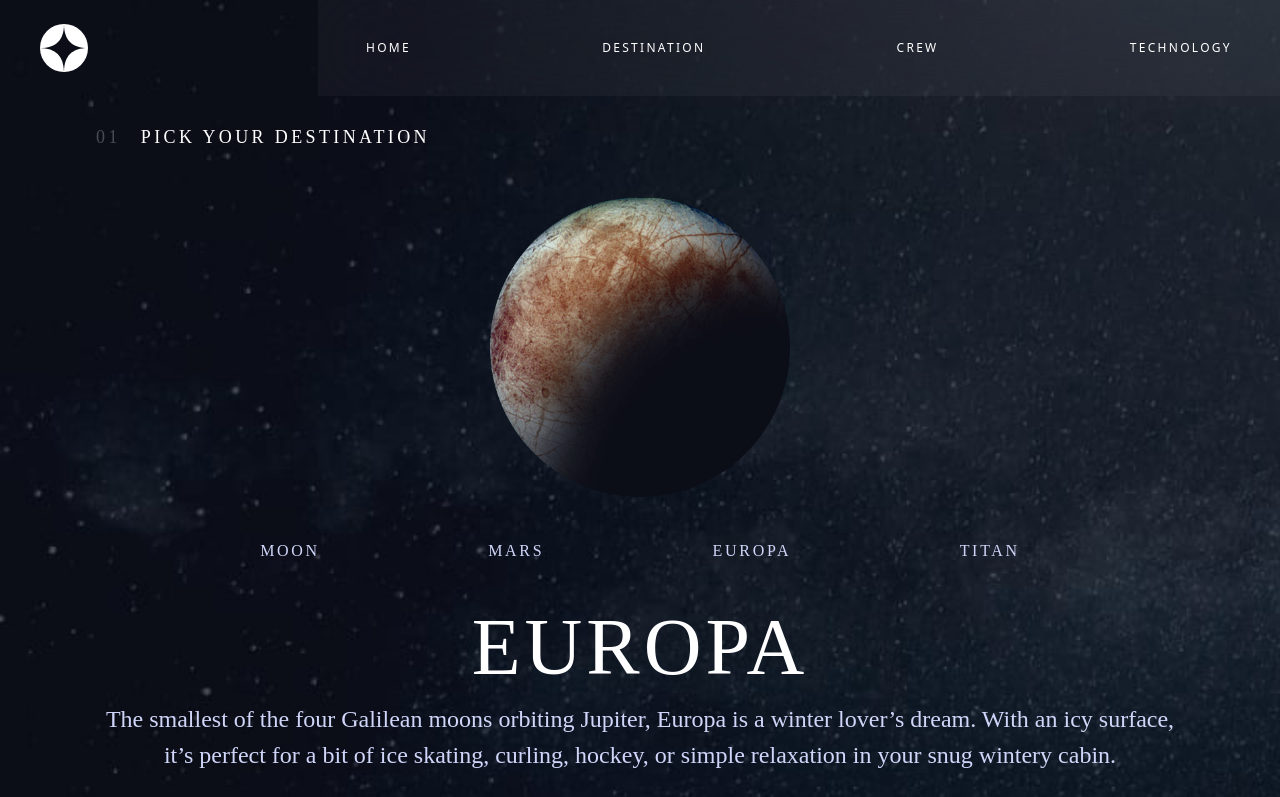
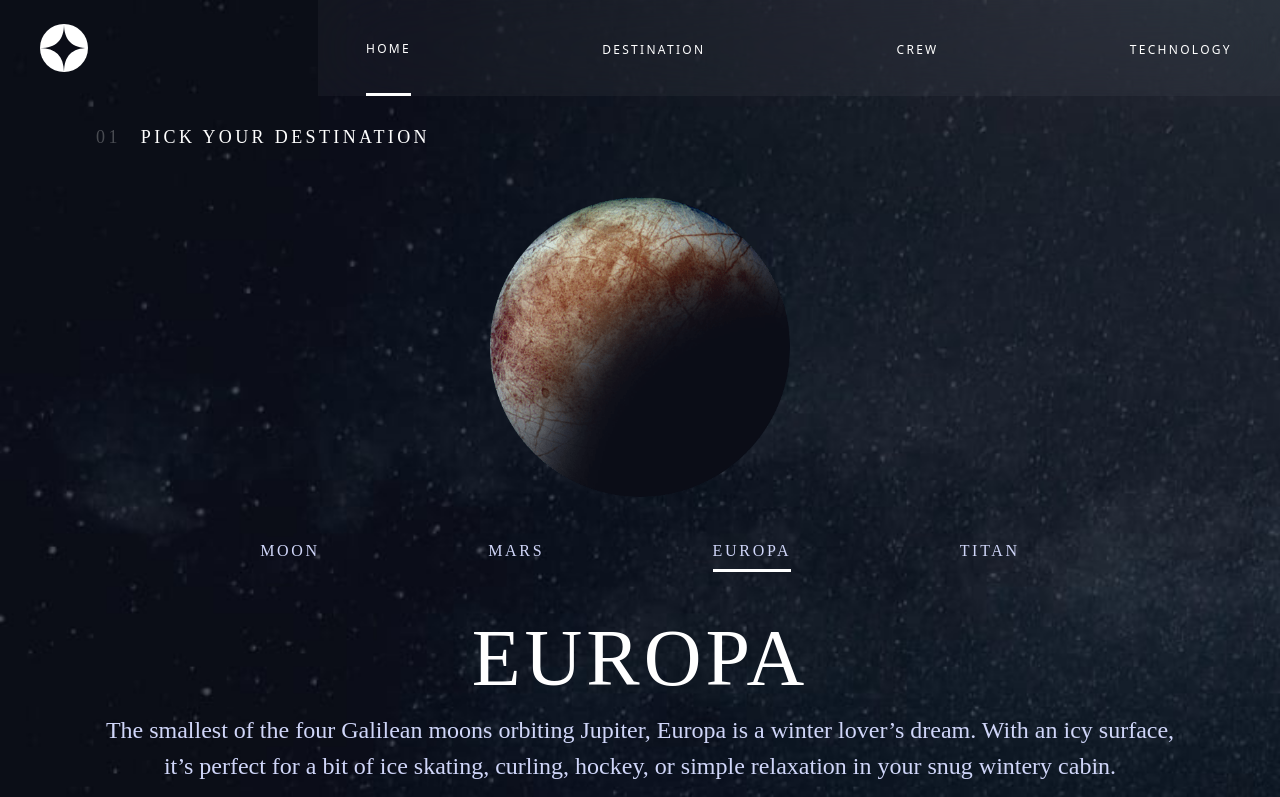
Before and after one commit to LadoAsambadze/Space-tourism-website-Full-Stack, a React (Vite) app: page /destination/europa in a window 1280 px wide. Shown: the top 797 px of the page. Built offline with nearby package versions, Linux system fonts and the light colour scheme.

Commit message:
creat 90% of mark up main page and destination page, also header and menu bar, some bugs left to fix

```diff
--- a/src/components/Header-desktop.tsx
+++ b/src/components/Header-desktop.tsx
@@ -1,25 +1,92 @@
 import { Link } from "react-router-dom";
+import { useState } from "react";
 
 export default function HeaderDesktop() {
+  const [under, setUnder] = useState("home");
   return (
     <div className="sm:hidden md:hidden absolute w-full  flex-row  items-center justify-between lg:flex pt-10 pl-14 ">
       <img src="/share/logo.svg" alt="logo" className="w-12 h-12" />
-      <div className="w-full ml-[500px]  py-10 pl-32 pr-40 flex flex-row  items-center justify-between backdrop-blur-custom bg-divBack">
-        <Link to="/" className="text-white text-xs leading-4  tracking-[2.3px]">
+      <div className="w-full ml-[500px]  pt-10 pl-32 pr-40 flex flex-row  items-center justify-between backdrop-blur-custom bg-divBack">
+        <div className="flex flex-col">
+          <Link
+            onClick={() => {
+              setUnder("home");
+            }}
+            to="/"
+            className="pointer pb-9"
+          >
+            <span className="text-white text-xs leading-4 tracking-[2.3px]  font-bold ">
+              00
+            </span>
+            <span className="text-white text-xs leading-4 tracking-[2.3px]  ml-2">
               HOME
+            </span>
           </Link>
+          <div
+            className="w-full bg-white h-[3px] "
+            style={{ display: under === "home" ? "block" : "none" }}
+          ></div>
+        </div>
+        <div className="flex flex-col">
           <Link
+            onClick={() => {
+              setUnder("destination");
+            }}
             to="/destination/moon"
-          className="text-white text-xs leading-4  tracking-[2.3px]"
+            className="pointer pb-9"
           >
+            <span className="text-white text-xs leading-4 tracking-[2.3px] font-bold ">
+              01
+            </span>
+            <span className="text-white text-xs leading-4 tracking-[2.3px] ml-2">
               DESTINATION
+            </span>
           </Link>
-        <span className="text-white text-xs leading-4  tracking-[2.3px]">
+          <div
+            className="w-full bg-white h-[3px] "
+            style={{ display: under === "destination" ? "block" : "none" }}
+          ></div>
+        </div>
+        <div className="flex flex-col">
+          <Link
+            onClick={() => {
+              setUnder("crew");
+            }}
+            to="/destination/crew"
+            className="pointer pb-9"
+          >
+            <span className="text-white text-xs leading-4 tracking-[2.3px] font-bold ">
+              02
+            </span>
+            <span className="text-white text-xs leading-4 tracking-[2.3px] ml-2">
               CREW
             </span>
-        <span className="text-white text-xs leading-4  tracking-[2.3px]">
+          </Link>
+          <div
+            className="w-full bg-white h-[3px] "
+            style={{ display: under === "crew" ? "block" : "none" }}
+          ></div>
+        </div>
+        <div className="flex flex-col">
+          <Link
+            onClick={() => {
+              setUnder("technology");
+            }}
+            to="/destination/technology"
+            className="pointer pb-9"
+          >
+            <span className="text-white text-xs leading-4 tracking-[2.3px] font-bold ">
+              03
+            </span>
+            <span className="text-white text-xs leading-4 tracking-[2.3px] ml-2">
               TECHNOLOGY
             </span>
+          </Link>
+          <div
+            className="w-full bg-white h-[3px] "
+            style={{ display: under === "technology" ? "block" : "none" }}
+          ></div>
+        </div>
       </div>
     </div>
   );
--- a/src/components/Header-mobile.tsx
+++ b/src/components/Header-mobile.tsx
@@ -16,14 +16,15 @@ export default function Header() {
             setActive(true);
           }}
         />
+      </div>
       <div
-          className="w-[70%] min-h-screen bg-[#FFFFFF0A] backdrop-blur-custom bg-divback absolute right-0 top-0
-        pt-8 pr-7 pb-[377px] pl-8 flex flex-col md:hidden lg:hidden"
+        className="w-[70%]  bg-[#FFFFFF0A] backdrop-blur-custom bg-divback absolute z-40 right-0 top-0
+        pt-8 pr-7 pb-[377px] pl-8 flex flex-col md:hidden lg:hidden "
         style={{ display: active ? "flex" : "none" }}
       >
         <div className="w-full flex justify-end">
           <img
-              src="share/icon-close.svg"
+            src="/share/icon-close.svg"
             alt="close icon"
             className="pointer"
             onClick={() => {
@@ -72,7 +73,6 @@ export default function Header() {
           </div>
         </div>
       </div>
-      </div>
     </>
   );
 }
--- a/src/components/Header-tablet.tsx
+++ b/src/components/Header-tablet.tsx
@@ -1,26 +1,65 @@
+import { useState } from "react";
 import { Link } from "react-router-dom";
 
 export default function HeaderTablet() {
+  const [under, setUnder] = useState("home");
+
   return (
     <div className="sm:hidden  absolute w-full  flex-row md:flex md:justify-between lg:hidden">
       <img src="/share/logo.svg" alt="logo" className="py-6 pl-10" />
-      <div className="w-full ml-[230px]  py-10 px-12 flex flex-row  items-center justify-between backdrop-blur-custom bg-divBack">
-        <Link to="/" className="text-white text-xs leading-4  tracking-[2.3px]">
+      <div className="w-full ml-[230px]  pt-10 px-12 flex flex-row  items-center justify-between backdrop-blur-custom bg-divBack">
+        <div className="flex flex-col">
+          <Link
+            onClick={() => {
+              setUnder("home");
+            }}
+            to="/"
+            className="text-white text-xs leading-4  tracking-[2.3px] pb-9"
+          >
             HOME
           </Link>
+          <div
+            className="w-full bg-white h-[3px] "
+            style={{ display: under === "home" ? "block" : "none" }}
+          ></div>
+        </div>
+        <div className="flex flex-col">
           <Link
+            onClick={() => {
+              setUnder("destination");
+            }}
             to="/destination/moon
           "
-          className="text-white text-xs leading-4  tracking-[2.3px]"
+            className="text-white text-xs leading-4  tracking-[2.3px] pb-9"
           >
             DESTINATION
           </Link>
-        <span className="text-white text-xs leading-4  tracking-[2.3px]">
+          <div
+            className="w-full bg-white h-[3px] "
+            style={{ display: under === "destination" ? "block" : "none" }}
+          ></div>
+        </div>
+        <div className="flex flex-col">
+          <Link
+            onClick={() => {
+              setUnder("destination");
+            }}
+            to="/destination/cref"
+            className="text-white text-xs leading-4  tracking-[2.3px] pb-9"
+          >
             CREW
-        </span>
-        <span className="text-white text-xs leading-4  tracking-[2.3px]">
+          </Link>
+          <div className="w-full bg-white h-[3px] "  style={{ display: under === "crew" ? "block" : "none" }}></div>
+        </div>
+        <div className="flex flex-col">
+          <Link
+            to="/destination/technology"
+            className="text-white text-xs leading-4  tracking-[2.3px] pb-9"
+          >
             TECHNOLOGY
-        </span>
+          </Link>
+          <div className="w-full bg-white h-[3px] "  style={{ display: under === "technology" ? "block" : "none" }}></div>
+        </div>
       </div>
     </div>
   );
--- a/src/pages/Destination.tsx
+++ b/src/pages/Destination.tsx
@@ -10,12 +10,13 @@ function Destinations(): JSX.Element {
 
   return (
     <>
-      <main className="w-full">
+      <main className="w-full min-h-screen">
+
         <div
-          className="w-full min-h-screen pt-28 px-6 pb-16 sm:justify-center flex flex-col  sm:bg-destmobile md:bg-desttablet lg:bg-destdesktop bg-no-repeat bg-cover md:pt-[125px] md:pb-16 md:px-24
+          className="w-full min-h-screen  pt-28 px-6 pb-16 sm:justify-center flex flex-col  sm:bg-destmobile md:bg-desttablet lg:bg-destdesktop bg-no-repeat bg-cover md:pt-[125px] md:pb-16 md:px-24
         lg:flex-row lg:justify-center lg:items-center lg:px-40 lg:pt-[180px] lg:pb-28"
         >
-          <div className="lg:w-[55%]">
+          <div className="lg:w-[55%] ">
             <div className="w-full flex flex-row justify-center items-center md:justify-start">
               <span
                 className="font-[Barlow-Condensed] text-center text-lg leading-5 tracking-[2.7px] uppercase text-white mix-blend-normal opacity-25 md:text-left md:text-lg md:leading-6 md:tracking-[3.375px]
@@ -40,36 +41,60 @@ function Destinations(): JSX.Element {
           </div>
           <div className="lg:w-[45%] lg:ml-36 lg:mt-8 sm:flex  sm:flex-col sm:items-center">
             <div className="w-full flex flex-row justify-around  mt-4 px-8 md:px-20 lg:pr-28 lg:pl-0 lg:justify-between  ">
+              <div className="flex flex-col">
                 <Link
                   to="/destination/moon"
                   className="text-xs leading-4 tracking-[2.3625px] text-[#D0D6F9] font-[Barlow-Condensed] uppercase underline-hover-8px cursor-pointer
-            md:text-base md:leading-5 md:tracking-[2.7px] "
+            md:text-base md:leading-5 md:tracking-[2.7px] pb-2 "
                 >
                   moon
                 </Link>
+                <div
+                  className="w-full bg-white h-[3px] "
+                  style={{ display: name === "moon" ? "block" : "none" }}
+                ></div>
+              </div>
 
+              <div className="flex flex-col">
                 <Link
                   to="/destination/mars"
                   className="text-xs leading-4 tracking-[2.3625px] text-[#D0D6F9] font-[Barlow-Condensed] uppercase underline-hover-8px cursor-pointer
-            md:text-base md:leading-5 md:tracking-[2.7px]"
+            md:text-base md:leading-5 md:tracking-[2.7px] pb-2 "
                 >
                   mars
                 </Link>
+                <div
+                  className="w-full bg-white h-[3px] "
+                  style={{ display: name === "mars" ? "block" : "none" }}
+                ></div>
+              </div>
 
+              <div className="flex flex-col">
                 <Link
                   to="/destination/europa"
                   className="text-xs leading-4 tracking-[2.3625px] text-[#D0D6F9] font-[Barlow-Condensed] uppercase underline-hover-8px cursor-pointer
-            md:text-base md:leading-5 md:tracking-[2.7px]"
+            md:text-base md:leading-5 md:tracking-[2.7px] pb-2 "
                 >
                   europa
                 </Link>
+                <div
+                  className="w-full bg-white h-[3px] "
+                  style={{ display: name === "europa" ? "block" : "none" }}
+                ></div>
+              </div>
+              <div className="flex flex-col">
                 <Link
                   to="/destination/titan"
                   className="text-xs leading-4 tracking-[2.3625px] text-[#D0D6F9] font-[Barlow-Condensed] uppercase underline-hover-8px cursor-pointer
-            md:text-base md:leading-5 md:tracking-[2.7px]"
+            md:text-base md:leading-5 md:tracking-[2.7px] pb-2 "
                 >
                   titan
                 </Link>
+                <div
+                  className="w-full bg-white h-[3px] "
+                  style={{ display: name === "titan" ? "block" : "none" }}
+                ></div>
+              </div>
             </div>
             <h1
               className="text-[56px] leading-[64px] text-white text-center font-[Bellefair] mt-8 uppercase tracking-[4px] font-normal
--- a/tailwind.config.js
+++ b/tailwind.config.js
@@ -32,15 +32,18 @@ export default {
   plugins: [
     function ({ addComponents }) {
       addComponents({
-        ".underline-hover-8px": {
-          "&:hover:after": {
+        ".text-white": {
+          position: "relative",
+        },
+        ".underline-clicked:after": {
           content: "''",
           display: "block",
           width: "100%",
           height: "3px",
           background: "white",
+          position: "absolute",
+          bottom: 0,
           marginTop: "8px",
-          },
         },
       });
     },
```
Lines whose indentation alone changed are shown as unchanged.
